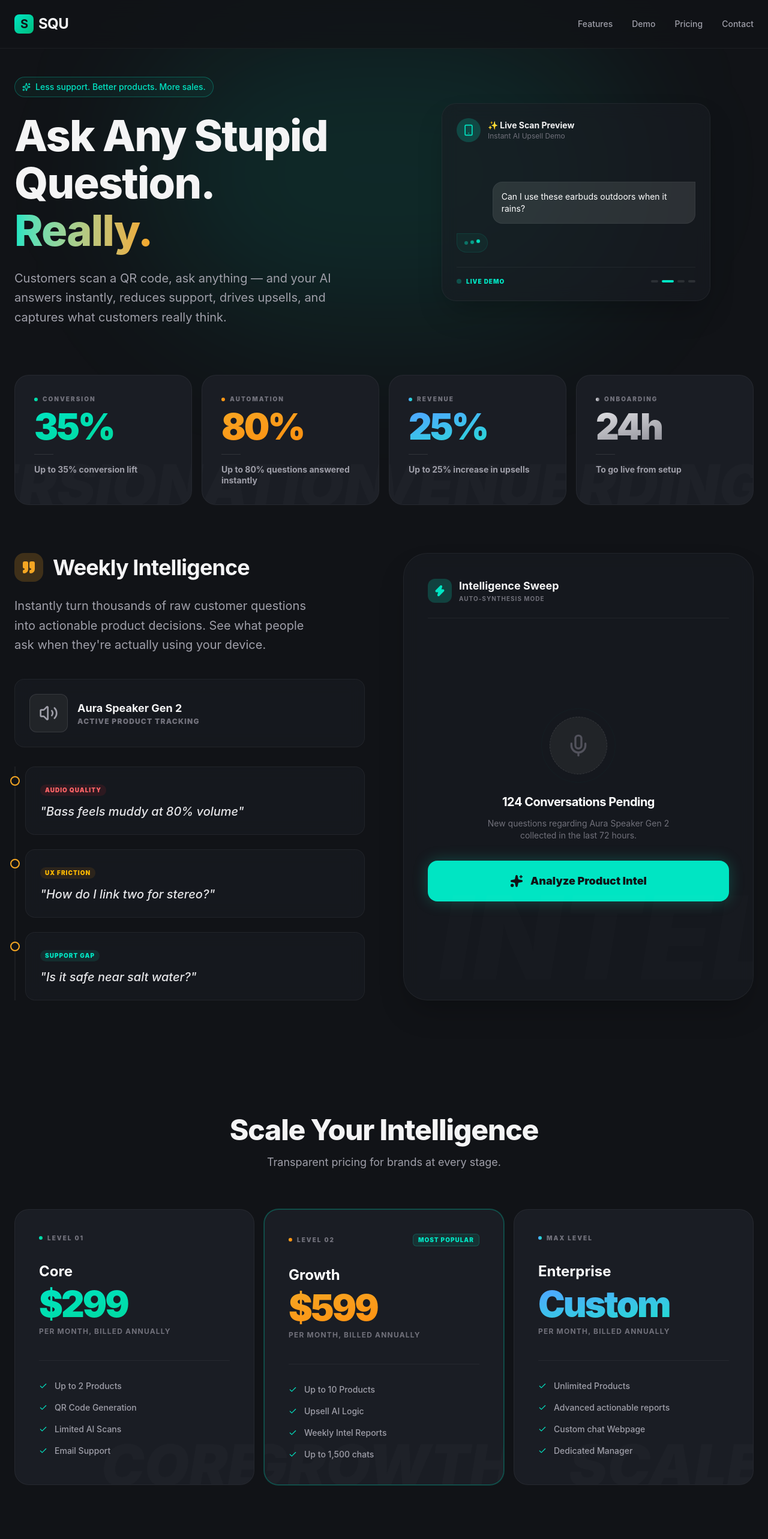
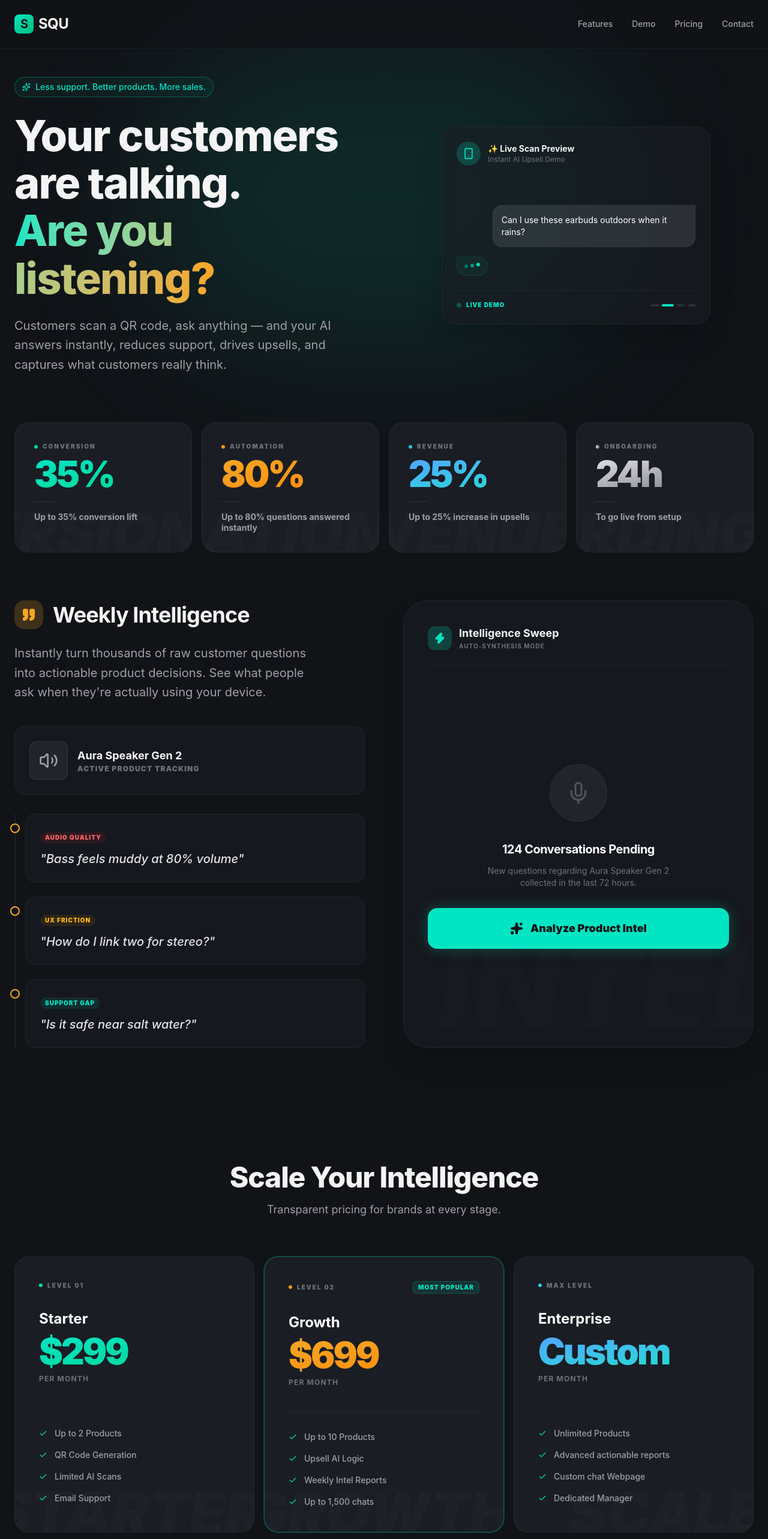
Before and after one commit to kevinlarretche/squ-landing, a React (Vite) app: page / in a window 1280 px wide. Shown: the top 2566 px of the page at 60% size. Built offline with nearby package versions, Linux system fonts and the light colour scheme.

Commit message:
changed headline

```diff
--- a/src/App.jsx
+++ b/src/App.jsx
@@ -160,8 +160,8 @@ export default function App() {
             </FadeIn>
             <FadeIn delay={100}>
               <h1 className="text-5xl md:text-7xl font-extrabold tracking-tight mb-6 leading-[1.1]">
-                Ask Any Stupid Question. <br />
-                <span className="text-transparent bg-clip-text bg-gradient-to-r from-[#00E5C3] to-[#F5A623]">Really.</span>
+                Your customers are talking.  <br />
+                <span className="text-transparent bg-clip-text bg-gradient-to-r from-[#00E5C3] to-[#F5A623]">Are you listening?</span>
               </h1>
             </FadeIn>
             <FadeIn delay={200}>
@@ -449,17 +449,17 @@ export default function App() {
           <div className="grid grid-cols-1 md:grid-cols-3 gap-4">
             {[
               {
-                plan: "Core",
+                plan: "Starter",
                 price: "$299",
                 sub: "Level 01",
-                bg: "CORE",
+                bg: "STARTER",
                 features: ["Up to 2 Products", "QR Code Generation", "Limited AI Scans", "Email Support"],
                 col: "from-[#00E5C3] to-emerald-400",
                 active: false
               },
               {
                 plan: "Growth",
-                price: "$599",
+                price: "$699",
                 sub: "Level 02",
                 bg: "GROWTH",
                 features: ["Up to 10 Products", "Upsell AI Logic", "Weekly Intel Reports", "Up to 1,500 chats"],
@@ -501,7 +501,7 @@ export default function App() {
                       <div className={`text-6xl font-black tracking-tighter bg-gradient-to-br ${p.col} bg-clip-text text-transparent group-hover:scale-105 transition-transform duration-500 origin-left`}>
                         {p.price}
                       </div>
-                      <p className="text-xs text-zinc-500 font-bold uppercase tracking-widest mt-2">per month, billed annually</p>
+                      <p className="text-xs text-zinc-500 font-bold uppercase tracking-widest mt-2">per month</p>
                     </div>
 
                     <div className="h-px w-full bg-white/5 mb-8" />
```
